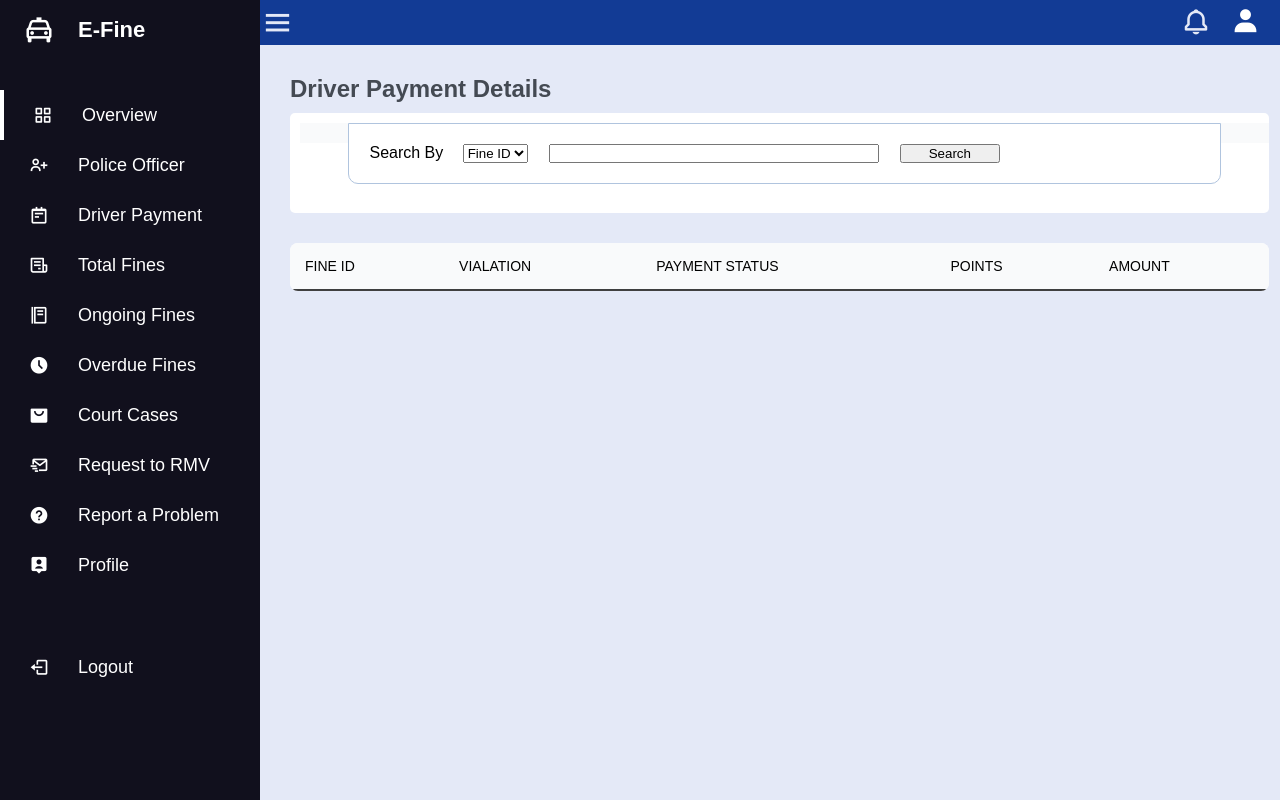
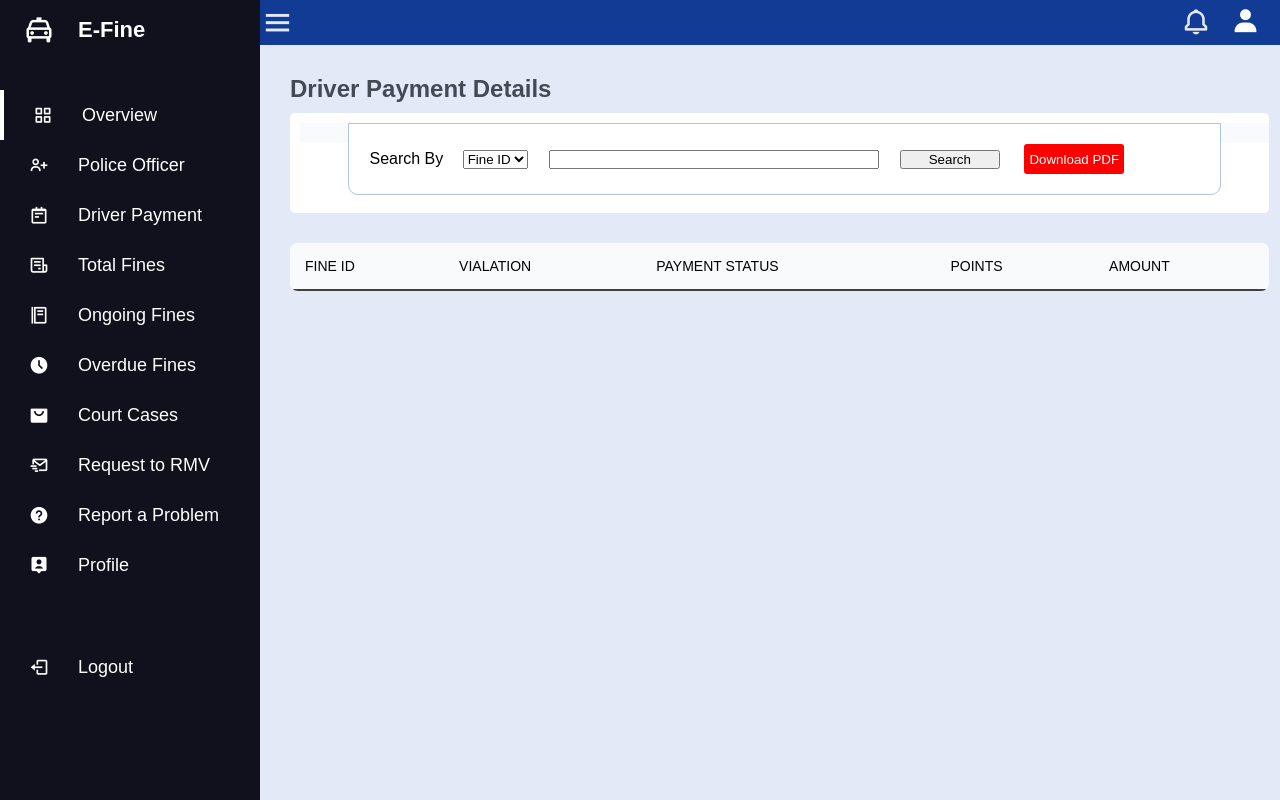
Before and after one commit to thilankajayathilaka/efine, a PHP site: page /efine/driver_payment.php in a window 1280 px wide. Run offline with PHP 8.4, Linux system fonts and the light colour scheme; data that the repository does not hold is empty.

Commit message:
driver payment searchbar updated

```diff
--- a/public/police_station/driver_payment.php
+++ b/public/police_station/driver_payment.php
@@ -33,6 +33,9 @@
                     </select>
                     <input type="text" name="search_value" class="serchinput">
                     <input type="submit" value="Search" class="searchbtn">
+                    <button class="pdf">Download PDF</button>
+                    </select>
+
                 </form>
 
 
```
